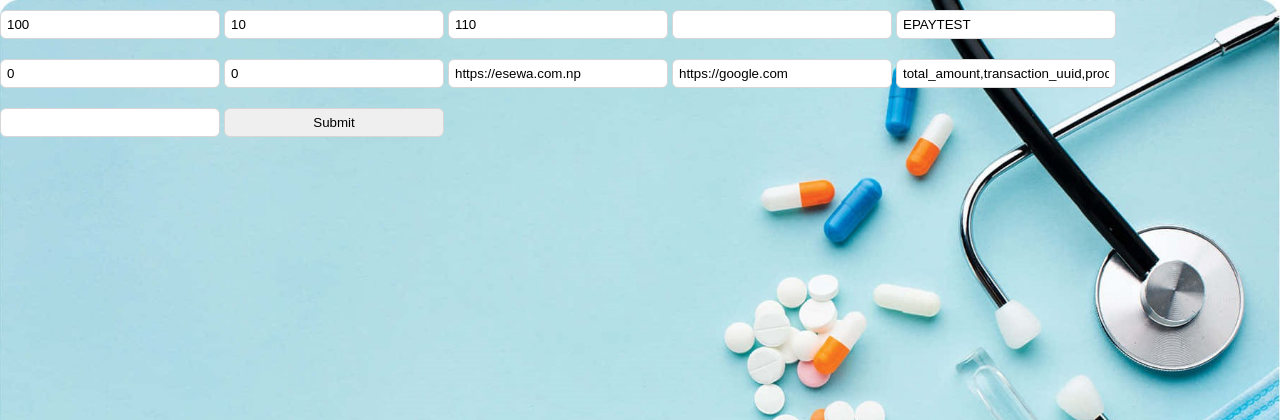
After one commit to rupakolee/pharmacy, a PHP site: page /payment.php in a window 1280 px wide. The commit adds this page. Shown: the top 420 px of the page. Run offline with PHP 8.4, Linux system fonts and the light colour scheme.

Commit message:
UI manipulated

```diff
--- a/login/login.php
+++ b/login/login.php
@@ -51,6 +51,7 @@ if(isset($_POST['button'])) {
 <body>
 
     <div class="login">
+        <img src="../images/logo.png" alt="">
         <h2>Pharmaceuticals Management Portal</h2>
         <form action="#" method="post">
             <label for="user-id">Enter your userId</label><br>
--- /dev/null
+++ b/login/payment.php
@@ -0,0 +1,26 @@
+<!DOCTYPE html>
+<html lang="en">
+<head>
+    <meta charset="UTF-8">
+    <meta name="viewport" content="width=device-width, initial-scale=1.0">
+    <title>Document</title>
+    <link rel="stylesheet" href="../styles/login.css">
+</head>
+<body>
+ <form action="https://rc-epay.esewa.com.np/api/epay/main/v2/form" method="POST">
+ <input type="text" id="amount" name="amount" value="100" required>
+ <input type="text" id="tax_amount" name="tax_amount" value ="10" required>
+ <input type="text" id="total_amount" name="total_amount" value="110" required>
+ <input type="text" id="transaction_uuid" name="transaction_uuid"required>
+ <input type="text" id="product_code" name="product_code" value ="EPAYTEST" required>
+ <input type="text" id="product_service_charge" name="product_service_charge" value="0" required>
+ <input type="text" id="product_delivery_charge" name="product_delivery_charge" value="0" required>
+ <input type="text" id="success_url" name="success_url" value="https://esewa.com.np" required>
+ <input type="text" id="failure_url" name="failure_url" value="https://google.com" required>
+ <input type="text" id="signed_field_names" name="signed_field_names" value="total_amount,transaction_uuid,product_code" required>
+ <input type="text" id="signature" name="signature" required>
+ <input value="Submit" type="submit">
+ </form>
+</body>
+
+</html>
--- a/styles/login.css
+++ b/styles/login.css
@@ -9,13 +9,23 @@
     --secondary-color: rgba(106, 205, 177, 0.821);
 }
 
+body {
+    background: url("../images/login-bg.jpg");
+    background-size: cover;
+    background-repeat: no-repeat;
+}
+
 .login {
     width: 600px;
-    height: auto;
-    margin: auto;
-    background-position: center;
-    background-size: cover;
-    background-repeat: none;
+    height: 100vh;
+    background-color: #fff;
+}
+
+.login img {
+    width: 80px;
+    position: relative;
+    top: 20px;
+    left: 270px;
 }
 
 .login form {
```
Also changed, not shown: login/register.php (+51 -51 lines), images/login-bg.jpg (added), images/logo.png.
